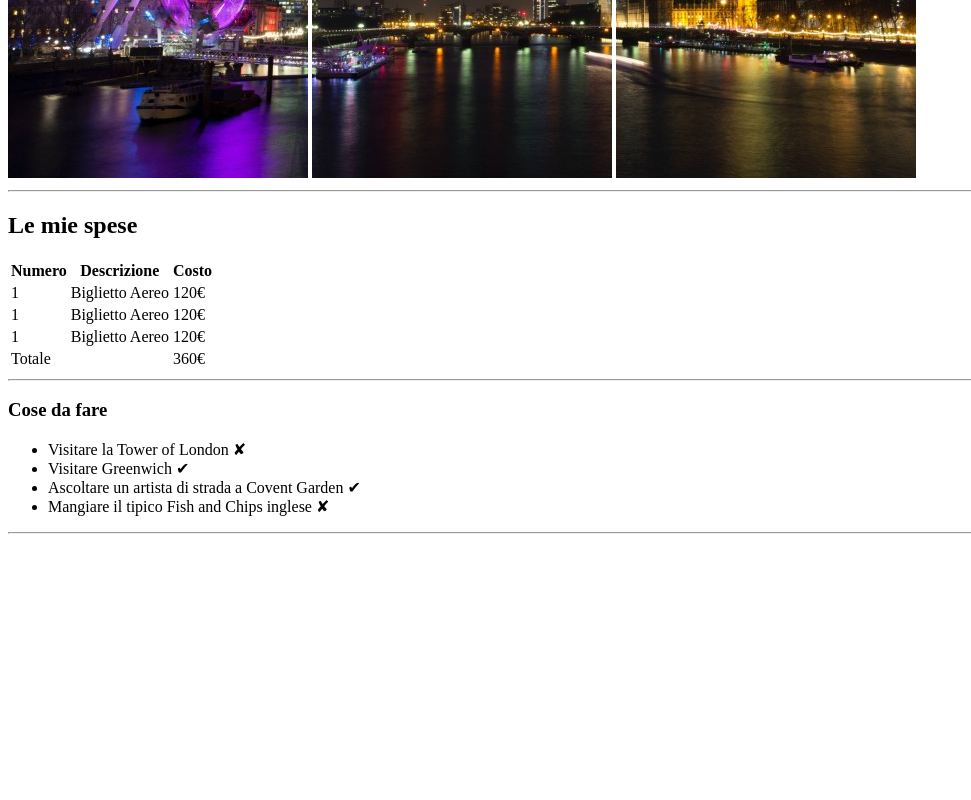
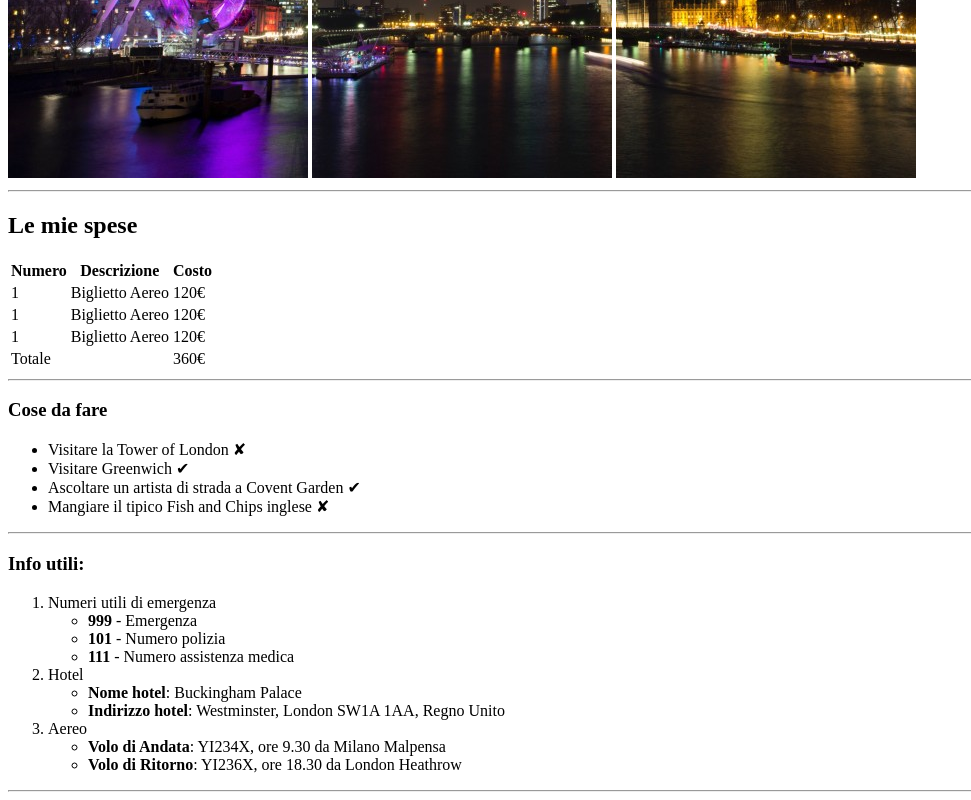
Before and after one commit to annaritadituri/html-london-trip, a plain HTML site: page index.html in a window 1280 px wide. Shown: the part 502-1302 px from the top of the page, without its empty margins (0-971 px from the left). Before the commit the page ends 1044 px from the top, so only its background shows below. Drawn offline with Linux system fonts and the light colour scheme.

Commit message:
Added ordered list

```diff
--- a/index.html
+++ b/index.html
@@ -70,6 +70,36 @@
     </ul>
     <hr>
 
+    <!--Sezione Info utili-->
+
+    <h3>Info utili:</h3>
+    <ol>
+        <li>
+            Numeri utili di emergenza
+            <ul>
+                <li><strong>999</strong> - Emergenza</li>
+                <li><strong>101</strong> - Numero polizia</li>
+                <li><strong>111</strong> - Numero assistenza medica</li>
+            </ul>
+        </li>
+
+        <li>
+            Hotel
+            <ul>
+                <li><strong>Nome hotel</strong>: Buckingham Palace</li>
+                <li><strong>Indirizzo hotel</strong>: Westminster, London SW1A 1AA, Regno Unito</li>
+            </ul>
+        </li>
+
+        <li>
+            Aereo
+            <ul>
+                <li><strong>Volo di Andata</strong>: YI234X, ore 9.30 da Milano Malpensa</li>
+                <li><strong>Volo di Ritorno</strong>: YI236X, ore 18.30 da London Heathrow</li>
+            </ul>
+        </li>
+    </ol>
+    <hr>
 
 </body>
 </html>
```
